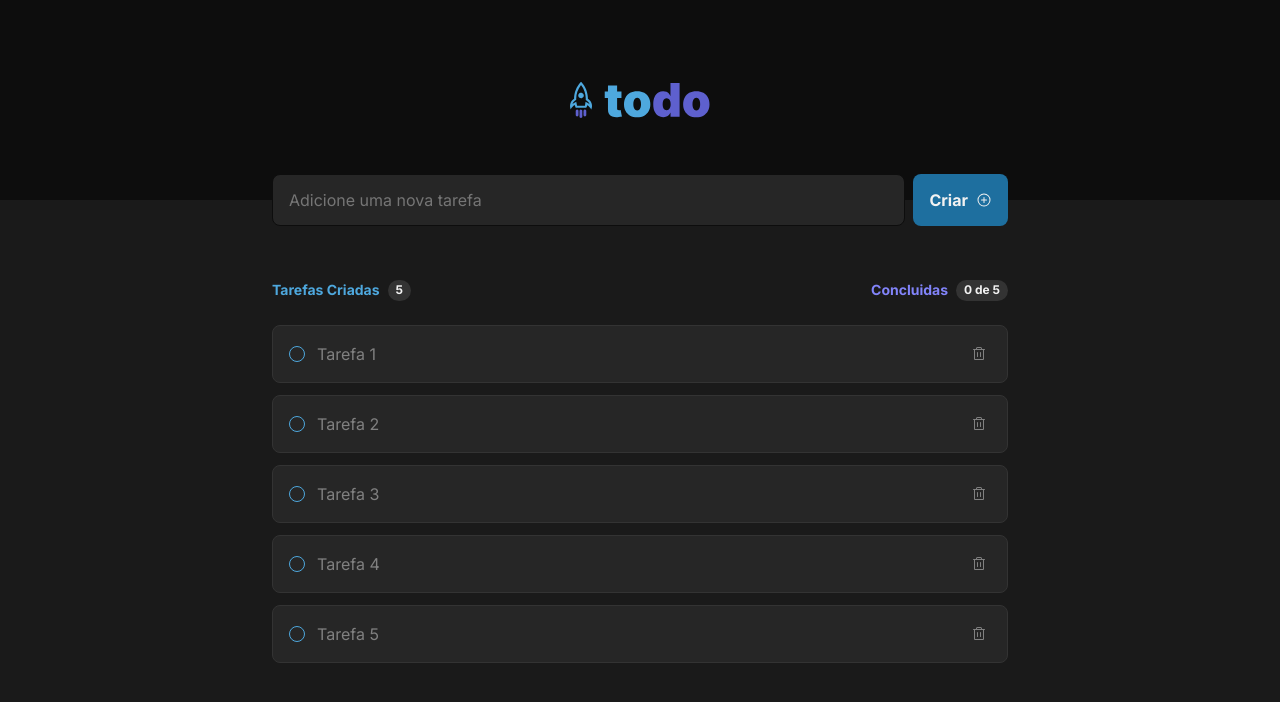
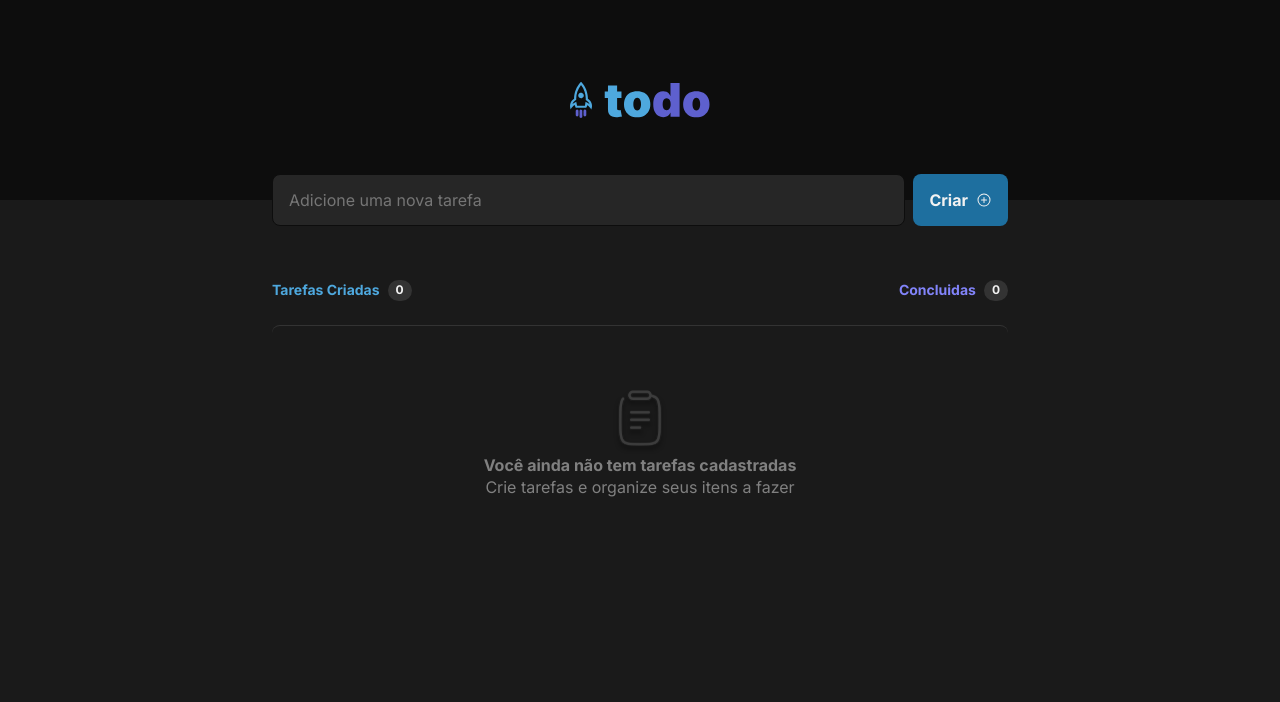
Before and after one commit to luksquitos/ignite-todo, a React (Vite) app: page / in a window 1280 px wide. Shown: the top 702 px of the page. Built offline with nearby package versions, Linux system fonts and the light colour scheme.

Commit message:
fix: adicionando id para array vazio

```diff
--- a/src/components/App.tsx
+++ b/src/components/App.tsx
@@ -11,43 +11,19 @@ export interface ITask {
   description: string
 }
 
-const tasksJson = [
-  {
-    id: 1,
-    isChecked: false,
-    description: "Tarefa 1"
-  },
-  {
-    id: 2,
-    isChecked: false,
-    description: "Tarefa 2"
-  },
-  {
-    id: 3,
-    isChecked: false,
-    description: "Tarefa 3"
-  },
-  {
-    id: 4,
-    isChecked: false,
-    description: "Tarefa 4"
-  },
-  {
-    id: 5,
-    isChecked: false,
-    description: "Tarefa 5"
-  },
-
-]
 
 export function App() {
-  const [tasks, setTasks] = useState<ITask[]>(tasksJson)
+  const [tasks, setTasks] = useState<ITask[]>([])
 
   function createTask(description: string){
+    const newId = tasks.length > 0
+      ? tasks[tasks.length - 1].id + 1
+      : 1
+
     setTasks(
       [...tasks,
         {
-          id: tasks.length + 1,
+          id: newId,
           description: description,
           isChecked: false
         }
@@ -71,12 +47,9 @@ export function App() {
   function deleteTask(id: number) {
     setTasks(
       [...tasks.filter(task => task.id != id)]
-      // Ao apagar uma task. Está tendo um bug visual
-      // no Checkbox
     )
   }
 
-  console.log(tasks)
   return (
     <>
       <Header />
```
